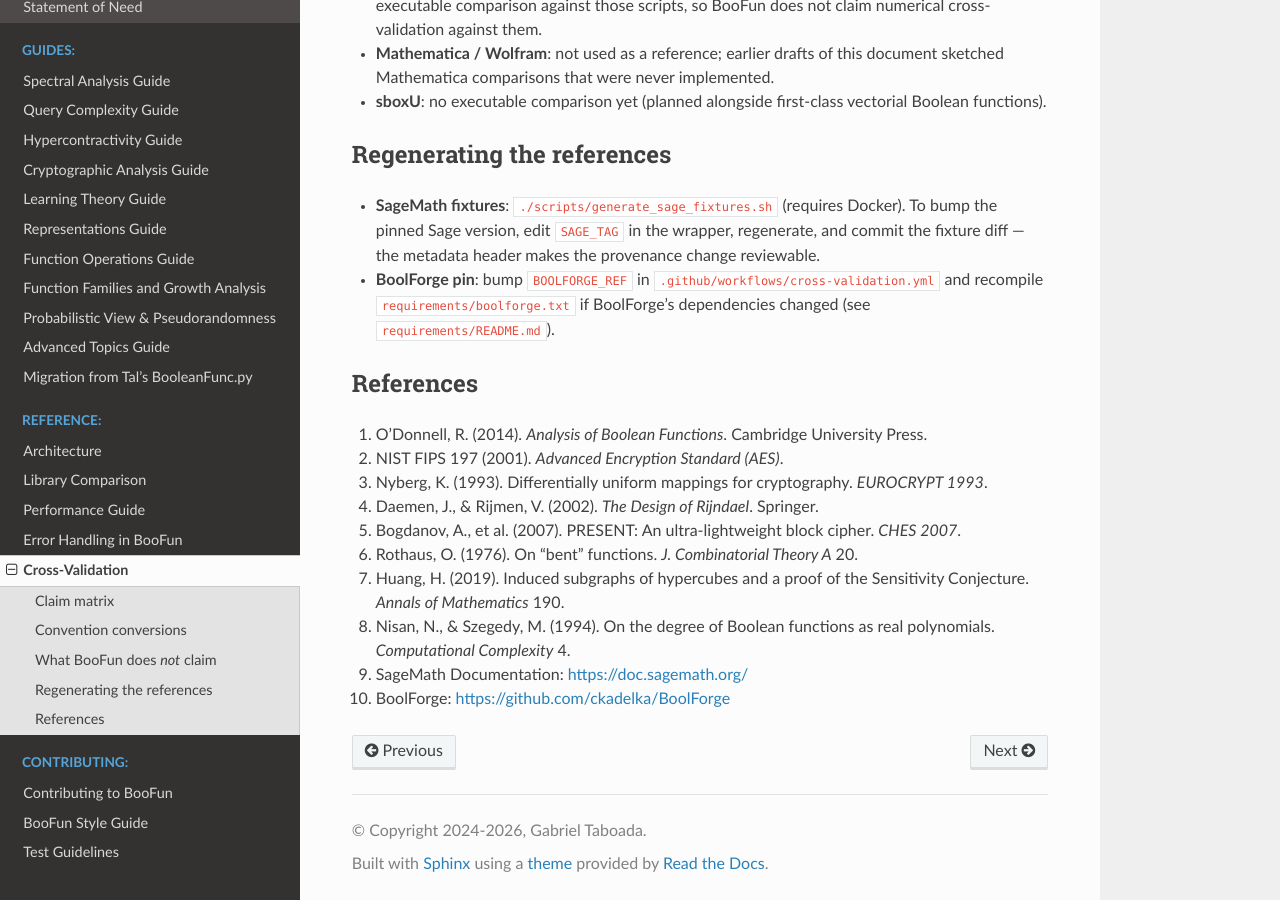
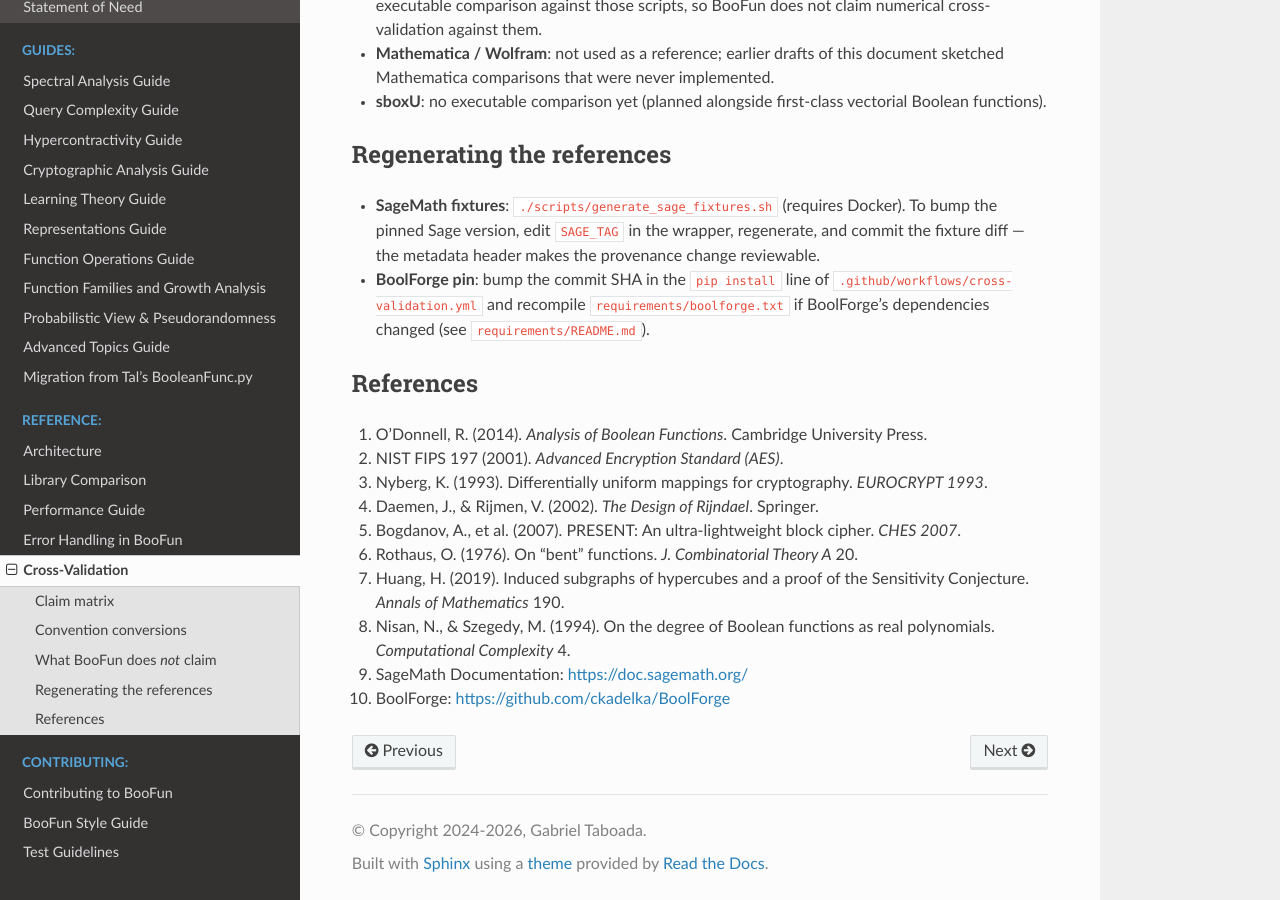
Before and after one commit to GabbyTab/boofun, a Sphinx documentation site: the page built from docs/cross_validation.md, in a window 1280 px wide and 900 px high, scrolled down 4227 px. Built offline with Sphinx 7.4.7 and the Read the Docs theme 3.1.0, drawn with Linux system fonts in a browser that asks for light colours.

```diff
--- a/docs/cross_validation.md
+++ b/docs/cross_validation.md
@@ -95,7 +95,7 @@ there are no `abs()` dodges:
   Docker). To bump the pinned Sage version, edit `SAGE_TAG` in the wrapper,
   regenerate, and commit the fixture diff — the metadata header makes the
   provenance change reviewable.
-- **BoolForge pin**: bump `BOOLFORGE_REF` in
+- **BoolForge pin**: bump the commit SHA in the `pip install` line of
   `.github/workflows/cross-validation.yml` and recompile
   `requirements/boolforge.txt` if BoolForge's dependencies changed (see
   `requirements/README.md`).
```
Also changed, not shown: 3 other files.
